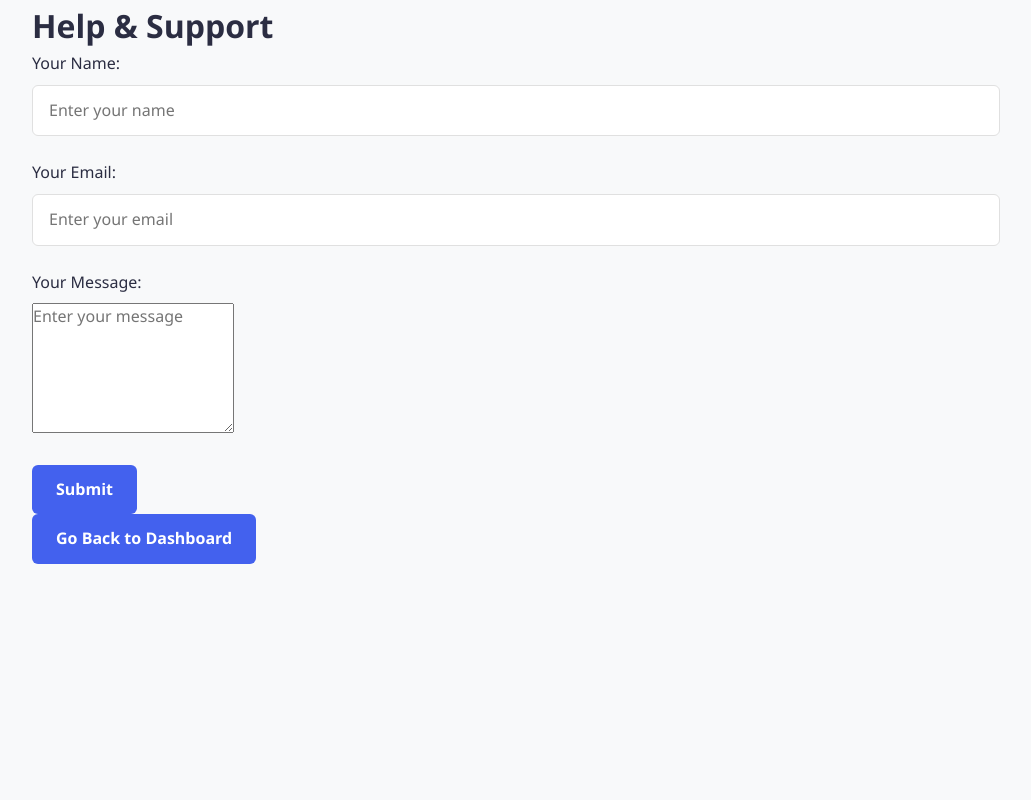
After one commit to VikenHadavani/SGP_LLM_2025, a Flask app: page /help in a window 1280 px wide. The commit adds this page. Shown: the whole page, without its empty margins (124-1155 px from the left). Run offline with Flask 3, Linux system fonts and the light colour scheme.

Commit message:
settings,help section added

```diff
--- /dev/null
+++ b/templates/help.html
@@ -0,0 +1,34 @@
+<!DOCTYPE html>
+<html lang="en">
+<head>
+    <meta charset="UTF-8">
+    <meta name="viewport" content="width=device-width, initial-scale=1.0">
+    <title>Help & Support - ImageInsight AI</title>
+    <link rel="stylesheet" href="https://cdnjs.cloudflare.com/ajax/libs/font-awesome/6.4.0/css/all.min.css">
+    <link rel="stylesheet" href="{{ url_for('static', filename='css/styles.css') }}">
+</head>
+<body>
+    <div class="container">
+        <h1>Help & Support</h1>
+        {% if success %}
+            <p class="success-message">{{ success }}</p>
+        {% endif %}
+        <form method="POST" action="/help">
+            <div class="form-group">
+                <label for="name">Your Name:</label>
+                <input type="text" id="name" name="name" placeholder="Enter your name" required>
+            </div>
+            <div class="form-group">
+                <label for="email">Your Email:</label>
+                <input type="email" id="email" name="email" placeholder="Enter your email" required>
+            </div>
+            <div class="form-group">
+                <label for="message">Your Message:</label>
+                <textarea id="message" name="message" rows="5" placeholder="Enter your message" required></textarea>
+            </div>
+            <button type="submit" class="btn btn-primary">Submit</button>
+        </form>
+        <a href="/" class="btn btn-secondary">Go Back to Dashboard</a>
+    </div>
+</body>
+</html>
--- a/templates/index.html
+++ b/templates/index.html
@@ -46,7 +46,7 @@
             {% endif %}
         </div>
         <nav class="sidebar-menu">
-            <a href="#" class="menu-item active">
+            <a href="/" class="menu-item active">
                 <i class="fas fa-home"></i>
                 Dashboard
             </a>
@@ -58,11 +58,11 @@
                 <i class="fas fa-history"></i>
                 History
             </a>
-            <a href="#" class="menu-item">
+            <a href="/settings" class="menu-item">
                 <i class="fas fa-cog"></i>
                 Settings
             </a>
-            <a href="#" class="menu-item">
+            <a href="/help" class="menu-item">
                 <i class="fas fa-question-circle"></i>
                 Help & Support
             </a>
--- a/vision.py
+++ b/vision.py
@@ -3,6 +3,7 @@ from dotenv import load_dotenv
 from flask_sqlalchemy import SQLAlchemy
 from flask_bcrypt import Bcrypt
 from flask_migrate import Migrate
+from flask import Response
 import os
 import google.generativeai as genai
 from PIL import Image
@@ -168,6 +169,7 @@ def profile():
 
     return render_template('profile.html', user=user)
 
+# Route: history
 @app.route('/history', methods=['GET'])
 def history():
     if 'user_id' not in session:
@@ -194,6 +196,7 @@ def history():
 
     return render_template('history.html', history=user_history)
 
+# Route: history/download
 @app.route('/history/download', methods=['GET'])
 def download_history():
     if 'user_id' not in session:
@@ -201,14 +204,59 @@ def download_history():
 
     user_history = History.query.filter_by(user_id=session['user_id']).order_by(History.timestamp.desc()).all()
 
+    # Generate CSV content
     def generate():
         data = [['Timestamp', 'Input Text', 'Image URL', 'Response']]
         for entry in user_history:
-            data.append([entry.timestamp, entry.input_text, entry.image_url, entry.response])
+            data.append([
+                entry.timestamp.strftime('%Y-%m-%d %H:%M:%S') if entry.timestamp else "N/A",
+                entry.input_text or "N/A",
+                entry.image_url or "N/A",
+                entry.response or "N/A"
+            ])
         for row in data:
-            yield ','.join(str(item) for item in row) + '\n'
+            yield ','.join(f'"{item}"' for item in row) + '\n'
 
     return Response(generate(), mimetype='text/csv', headers={"Content-Disposition": "attachment;filename=history.csv"})
+
+#Route: Settings
+@app.route('/settings', methods=['GET', 'POST'])
+def settings():
+    if 'user_id' not in session:
+        return redirect(url_for('login'))
+
+    user = User.query.filter_by(id=session['user_id']).first()
+
+    if request.method == 'POST':
+        # Update user settings
+        new_email = request.form.get('email')
+        new_password = request.form.get('password')
+
+        if new_email:
+            user.email = new_email
+        if new_password:
+            hashed_password = bcrypt.generate_password_hash(new_password).decode('utf-8')
+            user.password = hashed_password
+
+        db.session.commit()
+        return render_template('settings.html', user=user, success="Settings updated successfully!")
+
+    return render_template('settings.html', user=user)
+
+#Route: Help & Support
+@app.route('/help', methods=['GET', 'POST'])
+def help():
+    if request.method == 'POST':
+        # Handle support ticket submission
+        name = request.form.get('name')
+        email = request.form.get('email')
+        message = request.form.get('message')
+
+        # For now, just print the message (you can integrate email or database storage)
+        print(f"Support Ticket from {name} ({email}): {message}")
+        return render_template('help.html', success="Your message has been sent successfully!")
+
+    return render_template('help.html')
 
 # Route: Logout
 @app.route('/logout', methods=['POST'])
```
Also changed, not shown: templates/dashboard.html (added, +29 -0 lines), templates/settings.html (added, +30 -0 lines).
